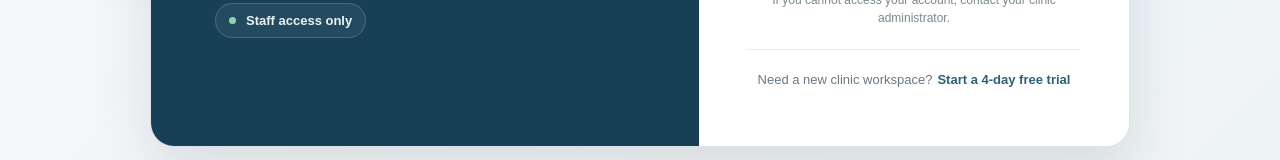
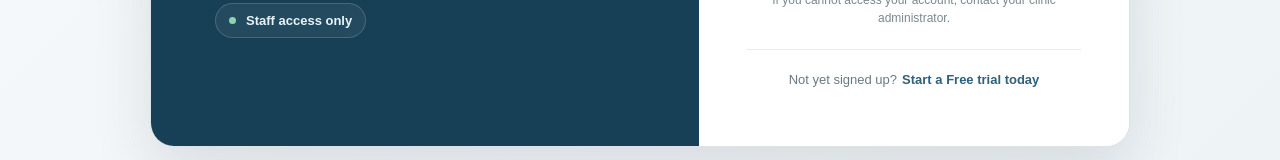
Before and after one commit to violetkimani77-ux/clinic-management-system, a Next.js app: page /login in a window 1280 px wide. Shown: the part 530-690 px from the top of the page. Built offline with nearby package versions, Linux system fonts and the light colour scheme.

Commit message:
copy: update sign-in trial prompt

```diff
--- a/app/login/page.tsx
+++ b/app/login/page.tsx
@@ -34,8 +34,8 @@ export default function LoginPage() {
           </div>
           <LoginForm />
           <div className="auth-switch">
-            <span>Need a new clinic workspace?</span>
-            <Link href="/trial">Start a 4-day free trial</Link>
+            <span>Not yet signed up?</span>
+            <Link href="/trial">Start a Free trial today</Link>
           </div>
         </div>
       </section>
```
